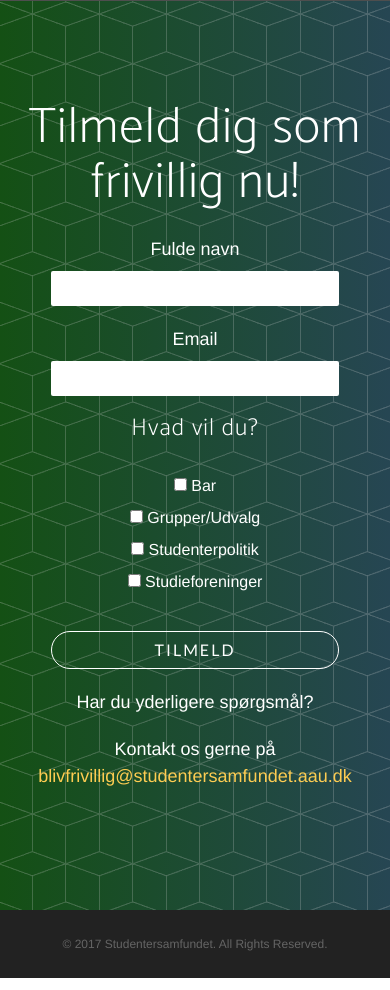
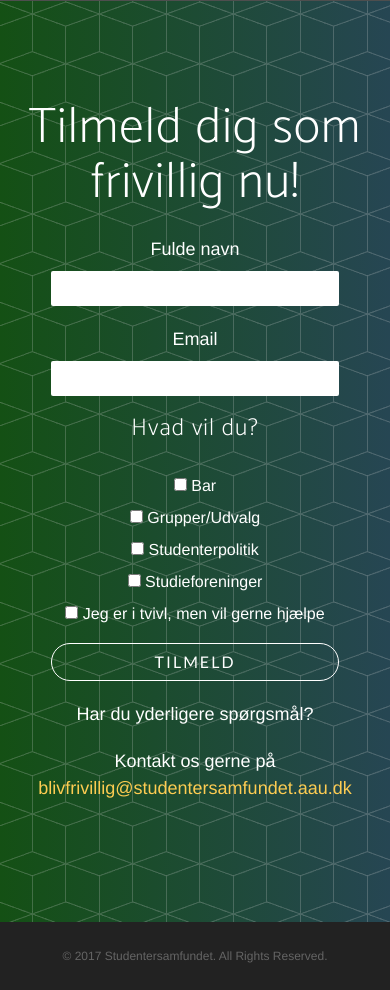
Before and after one commit to Studentersamfundet/blivfrivillig, a website: page index.html in a window 390 px wide. Shown: the part 5316-6306 px from the top of the page. Drawn offline with Linux system fonts and the light colour scheme; grey boxes are pictures that could not be loaded; a web font is replaced by a local one.

Commit message:
Added "Jeg er i tvivl, men vil gerne hjælpe" button under section.contact.

```diff
--- a/css/new-age.css
+++ b/css/new-age.css
@@ -3,6 +3,8 @@
  * Copyright 2013-2017 Start Bootstrap
  * Licensed under MIT (https://github.com/BlackrockDigital/startbootstrap-new-age/blob/master/LICENSE)
  */
+
+
 
 html,
 body {
@@ -455,6 +457,10 @@ section.contact #inputDiv2 {
         float: none;
         text-align: center;
     }
+    section.contact div.inputDiv {
+        float: none;
+        text-align: center;
+    }
 
     section.contact button {
         width: 80%;
--- a/index.html
+++ b/index.html
@@ -208,7 +208,14 @@
                             </div>
                         </div>
                     </div>
-                </p>
+                    <div class="row">
+                        <div class="col-md-12">
+                            <div class="inputDiv">
+                                <input id="listaijluu" name="cm-ol-aijluu" type="checkbox" /> <label for="listaijluu">Jeg er i tvivl, men vil gerne hjælpe</label>
+                            </div>
+                        </div>
+                    </div>
+               <!-- </p> -->
                 <p>
                     <button type="submit" class="btn btn-outline">Tilmeld</button>
                 </p>
```
